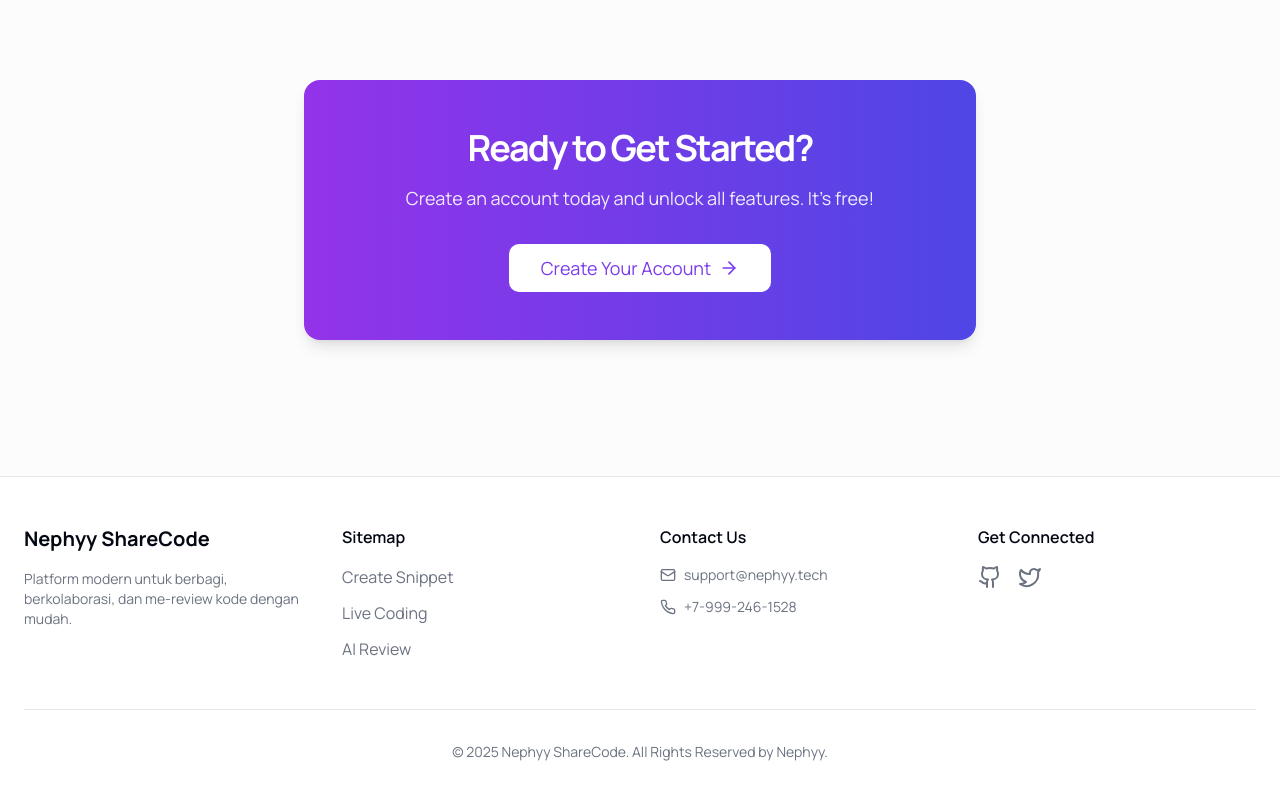
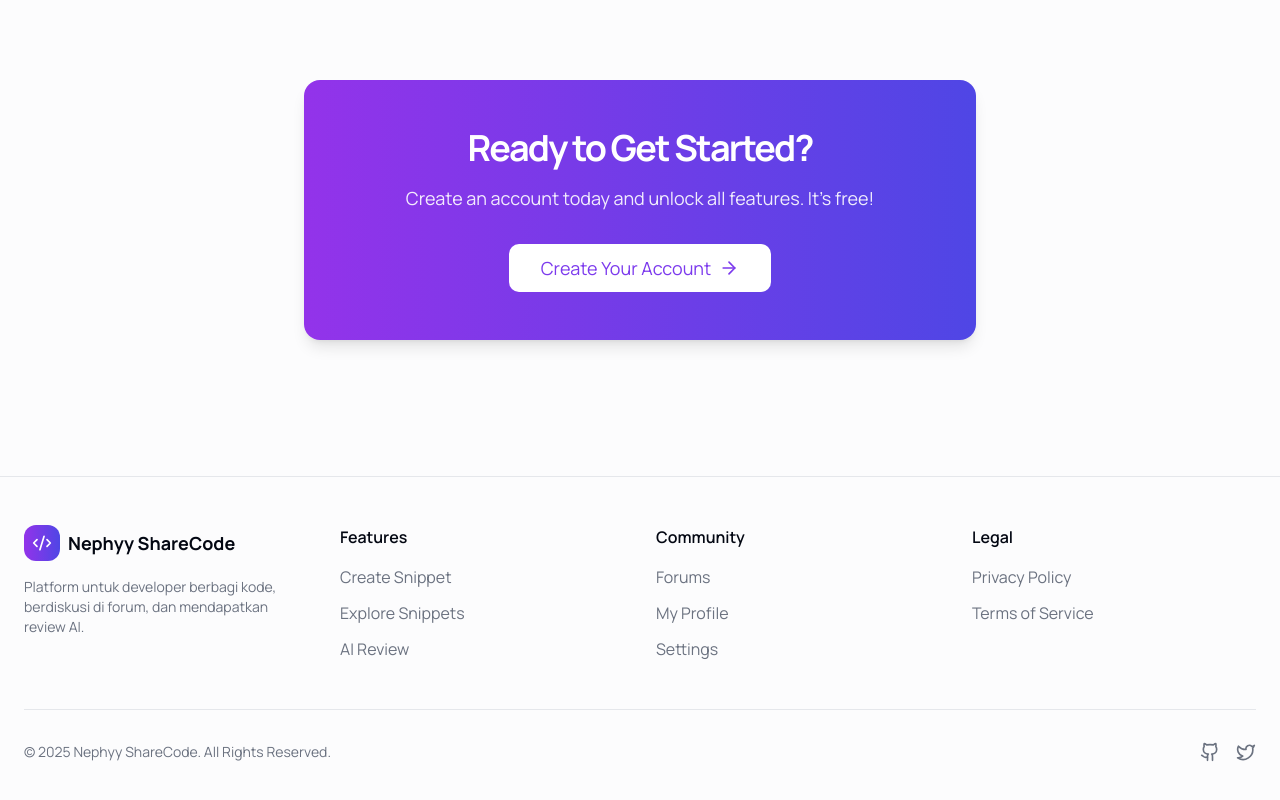
Before and after one commit to Nephyy1/nephyy-sharecode, a Next.js app: page / in a window 1280 px wide. Shown: the part 1305-2105 px from the top of the page. Built offline with nearby package versions, Linux system fonts and the light colour scheme; no server answers.

Commit message:
Update Footer.tsx

```diff
--- a/components/Footer.tsx
+++ b/components/Footer.tsx
@@ -1,58 +1,60 @@
 import Link from 'next/link';
-import { Mail, Phone, Github, Twitter } from 'lucide-react';
+import { CodeXml, Github, Twitter } from 'lucide-react';
 
 export default function Footer() {
   return (
-    <footer className="border-t bg-background">
+    <footer className="border-t bg-card text-card-foreground">
       <div className="container mx-auto py-12 px-6">
-        <div className="grid grid-cols-1 md:grid-cols-2 lg:grid-cols-4 gap-10">
-          <div className="flex flex-col gap-4 items-start">
-            <Link href="/" className="font-bold text-xl">
-              Nephyy ShareCode
+        <div className="grid grid-cols-2 md:grid-cols-4 gap-8">
+          <div className="col-span-2 md:col-span-1">
+            <Link href="/" className="flex items-center gap-2 font-bold text-lg w-fit">
+              <div className="p-2 bg-gradient-to-r from-purple-600 to-indigo-600 rounded-lg text-white">
+                <CodeXml className="w-5 h-5" />
+              </div>
+              <span>Nephyy ShareCode</span>
             </Link>
-            <p className="text-muted-foreground text-sm">
-              Platform modern untuk berbagi, berkolaborasi, dan me-review kode dengan mudah.
+            <p className="text-muted-foreground text-sm mt-4">
+              Platform untuk developer berbagi kode, berdiskusi di forum, dan mendapatkan review AI.
             </p>
           </div>
 
           <div>
-            <h3 className="font-semibold mb-4 text-foreground">Sitemap</h3>
+            <h3 className="font-semibold mb-4 text-foreground">Features</h3>
             <nav className="flex flex-col gap-3">
               <Link href="/create" className="text-muted-foreground hover:text-primary transition-colors">Create Snippet</Link>
-              <Link href="/live" className="text-muted-foreground hover:text-primary transition-colors">Live Coding</Link>
+              <Link href="/explore" className="text-muted-foreground hover:text-primary transition-colors">Explore Snippets</Link>
               <Link href="/review" className="text-muted-foreground hover:text-primary transition-colors">AI Review</Link>
             </nav>
           </div>
 
           <div>
-            <h3 className="font-semibold mb-4 text-foreground">Contact Us</h3>
-            <div className="flex flex-col gap-3 text-sm">
-              <a href="mailto:support@nephyy.tech" className="flex items-center gap-2 text-muted-foreground hover:text-primary transition-colors">
-                <Mail className="w-4 h-4" />
-                <span>support@nephyy.tech</span>
-              </a>
-              <div className="flex items-center gap-2 text-muted-foreground">
-                <Phone className="w-4 h-4" />
-                <span>+7-999-246-1528</span>
-              </div>
-            </div>
+            <h3 className="font-semibold mb-4 text-foreground">Community</h3>
+            <nav className="flex flex-col gap-3">
+              <Link href="/forums" className="text-muted-foreground hover:text-primary transition-colors">Forums</Link>
+              <Link href="/profile" className="text-muted-foreground hover:text-primary transition-colors">My Profile</Link>
+              <Link href="/settings" className="text-muted-foreground hover:text-primary transition-colors">Settings</Link>
+            </nav>
           </div>
 
           <div>
-            <h3 className="font-semibold mb-4 text-foreground">Get Connected</h3>
-            <div className="flex items-center gap-4">
-              <a href="#" target="_blank" rel="noopener noreferrer" className="text-muted-foreground hover:text-primary transition-colors">
-                <Github className="w-6 h-6" />
-              </a>
-              <a href="#" target="_blank" rel="noopener noreferrer" className="text-muted-foreground hover:text-primary transition-colors">
-                <Twitter className="w-6 h-6" />
-              </a>
-            </div>
+            <h3 className="font-semibold mb-4 text-foreground">Legal</h3>
+            <nav className="flex flex-col gap-3">
+              <Link href="#" className="text-muted-foreground hover:text-primary transition-colors">Privacy Policy</Link>
+              <Link href="#" className="text-muted-foreground hover:text-primary transition-colors">Terms of Service</Link>
+            </nav>
           </div>
         </div>
 
-        <div className="mt-12 pt-8 border-t text-center text-sm text-muted-foreground">
-          <p>© {new Date().getFullYear()} Nephyy ShareCode. All Rights Reserved by Nephyy.</p>
+        <div className="mt-12 pt-8 border-t flex flex-col sm:flex-row justify-between items-center text-sm text-muted-foreground">
+          <p>© {new Date().getFullYear()} Nephyy ShareCode. All Rights Reserved.</p>
+          <div className="flex items-center gap-4 mt-4 sm:mt-0">
+            <a href="https://github.com/Nephyy1/nephyy-sharecode" target="_blank" rel="noopener noreferrer" className="hover:text-primary transition-colors">
+              <Github className="w-5 h-5" />
+            </a>
+            <a href="#" target="_blank" rel="noopener noreferrer" className="hover:text-primary transition-colors">
+              <Twitter className="w-5 h-5" />
+            </a>
+          </div>
         </div>
       </div>
     </footer>
```
